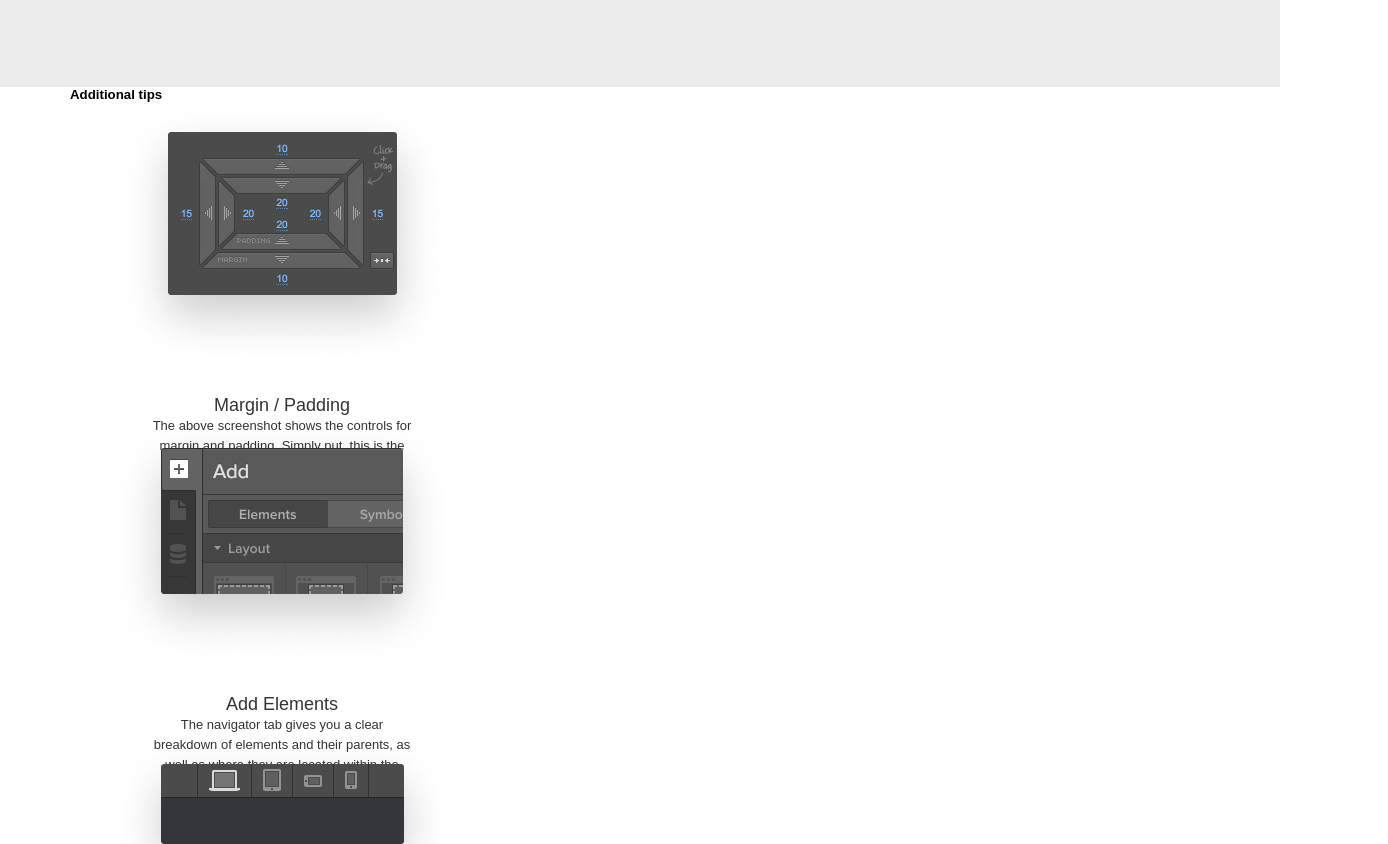
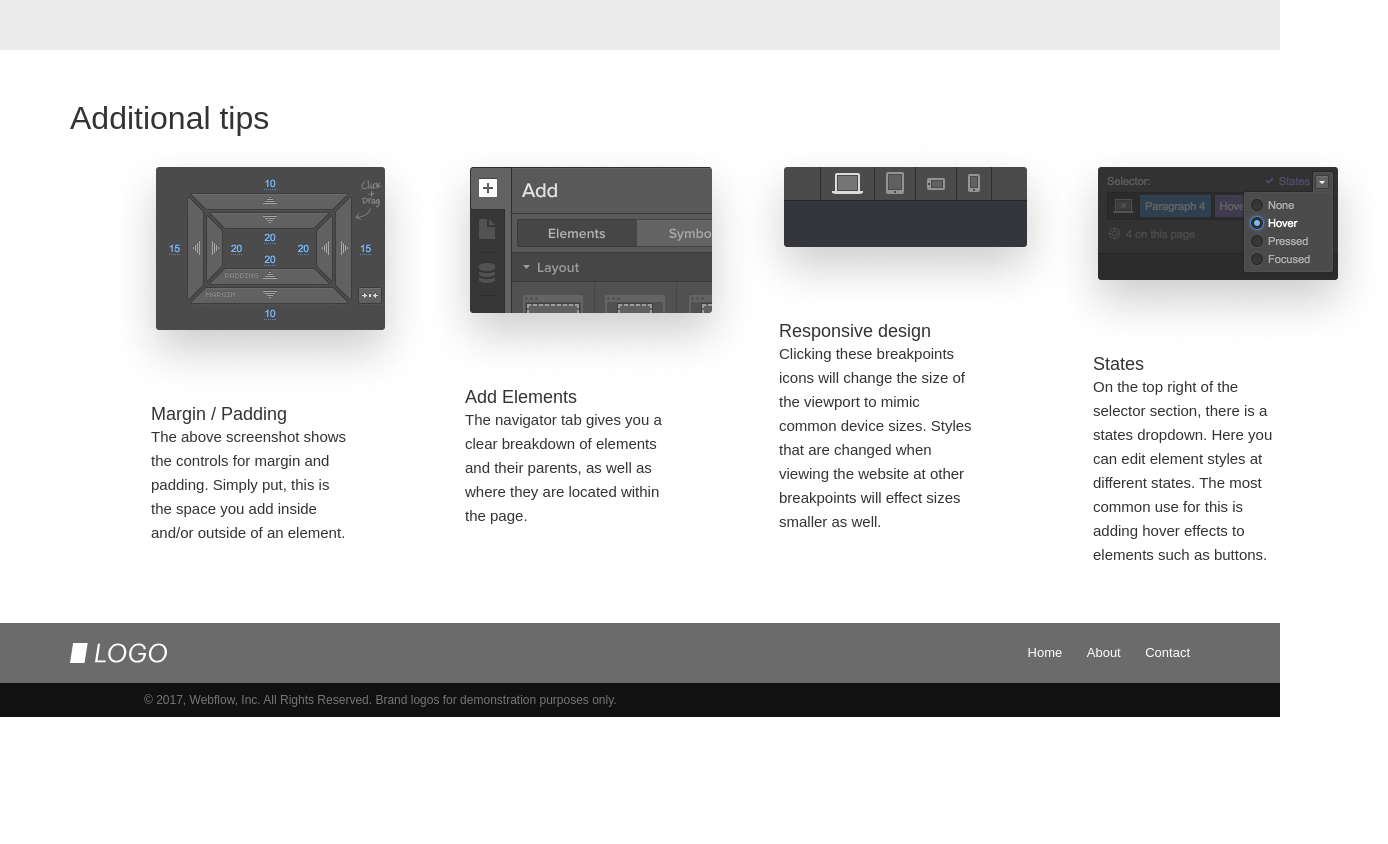
Before and after one commit to nurkyzDev06/logo-project, a plain HTML site: page index.html in a window 1280 px wide. Shown: the part 2299-3143 px from the top of the page, 1388 px wide, since content can reach past the window. After the commit the page ends 3026 px from the top, so only its background shows below. Drawn offline with Linux system fonts and the light colour scheme.

Commit message:
add new section

```diff
--- a/index.html
+++ b/index.html
@@ -3,7 +3,8 @@
 <head>
     <meta charset="UTF-8">
     <title>logo-project</title>
-    <link href="https://fonts.googleapis.com/css2?family=Roboto:wght@100;300;400;500;700;900&display=swap" rel="stylesheet">
+    <link href="https://fonts.googleapis.com/css2?family=Roboto:wght@100;300;400;500;700;900&display=swap"
+          rel="stylesheet">
     <link rel="stylesheet" href="./style.css">
 </head>
 <body>
@@ -68,14 +69,16 @@
                     <div class="double">
                         <img src="./img/parents-img.png" alt="img">
                         <p>Double click an image to replace it.</p>
-                    </div>.
+                    </div>
+                    .
                 </div>
                 <div class="parents">
                     <img src="./img/class-img.png" alt="img">
                     <p>You can also double click an image to change its size.</p>
                     <h1>Parents, and text alignment</h1>
                     <h6>By now you may have noticed that web design, simply put, is a series of boxes inside of boxes
-                        with text and images inside of them. Try selecting the parent element of this text <span>Right 2</span> then changing the text alignment.</h6>
+                        with text and images inside of them. Try selecting the parent element of this text
+                        <span>Right 2</span> then changing the text alignment.</h6>
                 </div>
             </div>
         </div>
@@ -97,18 +100,21 @@
                 <div class="block-one">
                     <h6>Step 1</h6>
                     <img src="./img/block-one-img.svg" alt="img">
-                    <p>Click to select <span>Column 1</span> which is the white box that this paragraph you're reading is currently
+                    <p>Click to select <span>Column 1</span> which is the white box that this paragraph you're reading
+                        is currently
                         inside of.</p>
                 </div>
                 <div class="block-one">
                     <h6>Step 2</h6>
                     <img src="./img/block-two-img.svg" alt="img">
-                    <p>Now that <span>Column 1</span> is selected, press the up arrow on your keyboard, selecting the parent element: <span>Column Wrap</span> 1.</p>
+                    <p>Now that <span>Column 1</span> is selected, press the up arrow on your keyboard, selecting the
+                        parent element: <span>Column Wrap</span> 1.</p>
                 </div>
                 <div class="block-one">
                     <h6>Step 3</h6>
                     <img src="./img/block-three-img.svg" alt="img">
-                    <p>With <span>Column Wrap 1</span> selected, click the icon shown above in the Layout > Flex Layout styles panel.</p>
+                    <p>With <span>Column Wrap 1</span> selected, click the icon shown above in the Layout > Flex Layout
+                        styles panel.</p>
                 </div>
             </div>
         </div>
@@ -119,29 +125,29 @@
     <div class="container">
         <div class="additional">
             <h5>Additional tips</h5>
-            <div class="blocks-general">
-                <div class="block-one">
+            <div class="additional-general">
+                <div class="additional-one">
                     <img src="./img/addtional-img-one.png" alt="img">
                     <h6>Margin / Padding</h6>
                     <p>The above screenshot shows the controls for margin and padding. Simply put, this is the space
                         you add inside and/or outside of an element.</p>
                 </div>
 
-                <div class="block-one">
+                <div class="additional-one">
                     <img src="./img/additional-img-two.png" alt="img">
                     <h6>Add Elements</h6>
                     <p>The navigator tab gives you a clear breakdown of elements and their parents, as well as where
                         they are located within the page.</p>
                 </div>
 
-                <div class="block-one">
+                <div class="additional-one">
                     <img src="./img/additional-img-three.png" alt="img">
                     <h6>Responsive design</h6>
                     <p>Clicking these breakpoints icons will change the size of the viewport to mimic common device
                         sizes. Styles that are changed when viewing the website at other breakpoints will effect sizes
                         smaller as well.</p>
                 </div>
-                <div class="block-one">
+                <div class="additional-one">
                     <img src="./img/additional-img-four.png" alt="img">
                     <h6>States</h6>
                     <p>On the top right of the selector section, there is a states dropdown. Here you can edit
@@ -154,16 +160,23 @@
 </section>
 
 <footer id="footer">
+    <div class="footer-text-one">
         <div class="container">
             <div class="footer">
                 <img src="./img/header-logo.svg" alt="img">
+                <div class="navbar">
                     <a href="#">Home</a>
                     <a href="#">About</a>
                     <a href="#">Contact</a>
                 </div>
             </div>
+        </div>
+    </div>
+    <div class="footer-text-two">
         <p>© 2017, Webflow, Inc. All Rights Reserved. Brand logos for demonstration purposes only.</p>
+    </div>
 </footer>
+
 
 </body>
 </html>
--- a/style.css
+++ b/style.css
@@ -133,6 +133,7 @@ button {
     text-align: left;
     width: 509px;
     padding: 0 0 47px 0;
+}
 
 .class p {
     color:#777777;
@@ -143,7 +144,6 @@ button {
     padding-left: 15px;
 }
 
-}
 
 .parents h1 {
     color:#000000;
@@ -182,7 +182,7 @@ button {
 }
 
 #layout {
-    padding: 50px 0 90px 0;
+    padding: 0 0 100px 0;
     background: #EBEBEB;
 }
 
@@ -240,7 +240,7 @@ button {
     align-items: center;
     justify-content: space-between;
     flex-direction: column;
-    padding:
+
 }
 
 .block-one  h6 {
@@ -265,3 +265,78 @@ button {
     background: dodgerblue;
     border-radius: 1px;
 }
+
+#additional {
+    padding: 50px 0 130px 0;
+}
+
+.additional h5 {
+    color: #333333;
+    font-size: 32px;
+    font-weight: 400;
+    text-align: left;
+}
+
+.additional-general {
+    display: flex;
+    justify-content: space-between;
+    align-items: center;
+}
+
+.additional-one {
+    width: 242px;
+    height: 146px;
+    margin: 0 36px;
+}
+
+.additional-one h6  {
+     color:#333333;
+    font-size: 18px;
+    padding-left: 45px;
+    font-weight: 400;
+    text-align: left;
+}
+
+.additional-one p {
+    font-size: 15px;
+    font-weight: 400;
+    line-height: 24px;
+    padding-left: 45px;
+    text-align: left;
+    color: #333333;
+}
+
+#footer {
+    padding: 10px 0;
+    margin-top: 200px;
+}
+
+.footer {
+    display: flex;
+    justify-content: space-between;
+}
+
+.footer-text-one {
+    background: #6B6B6B;
+    padding: 20px 0;
+}
+
+.footer-text-two {
+    background: #111111;
+    padding: 10px 0;
+}
+
+.footer-text-two p {
+    color: #777777;
+    font-size: 12px;
+    font-weight: 400;
+    padding-left: 144px;
+
+
+}
+.navbar a {
+    font-size: 13px;
+    font-weight: 400;
+    color:#FFFFFF;
+    padding: 0 20px 0 0;
+}
```
Lines whose indentation alone changed are shown as unchanged.
